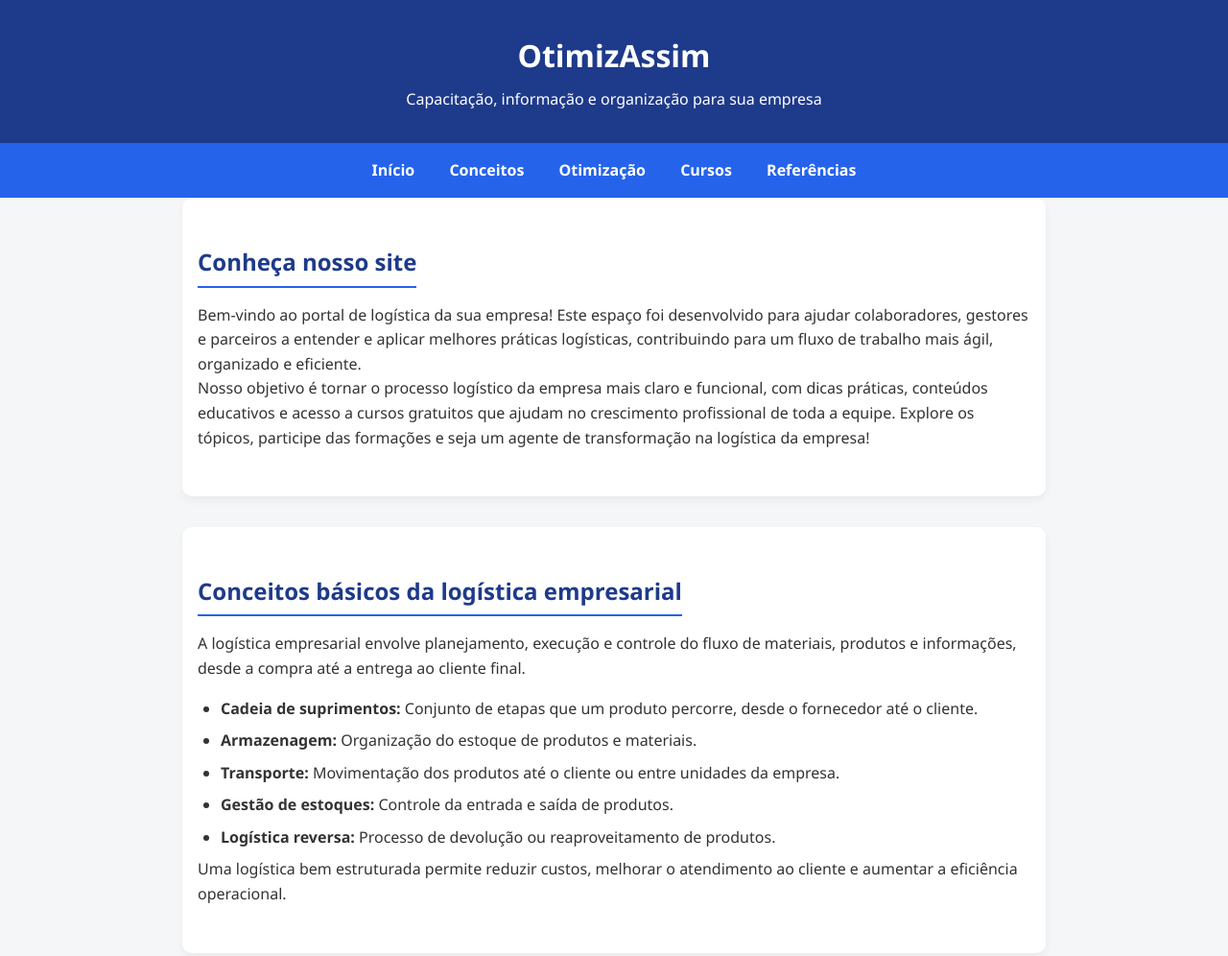
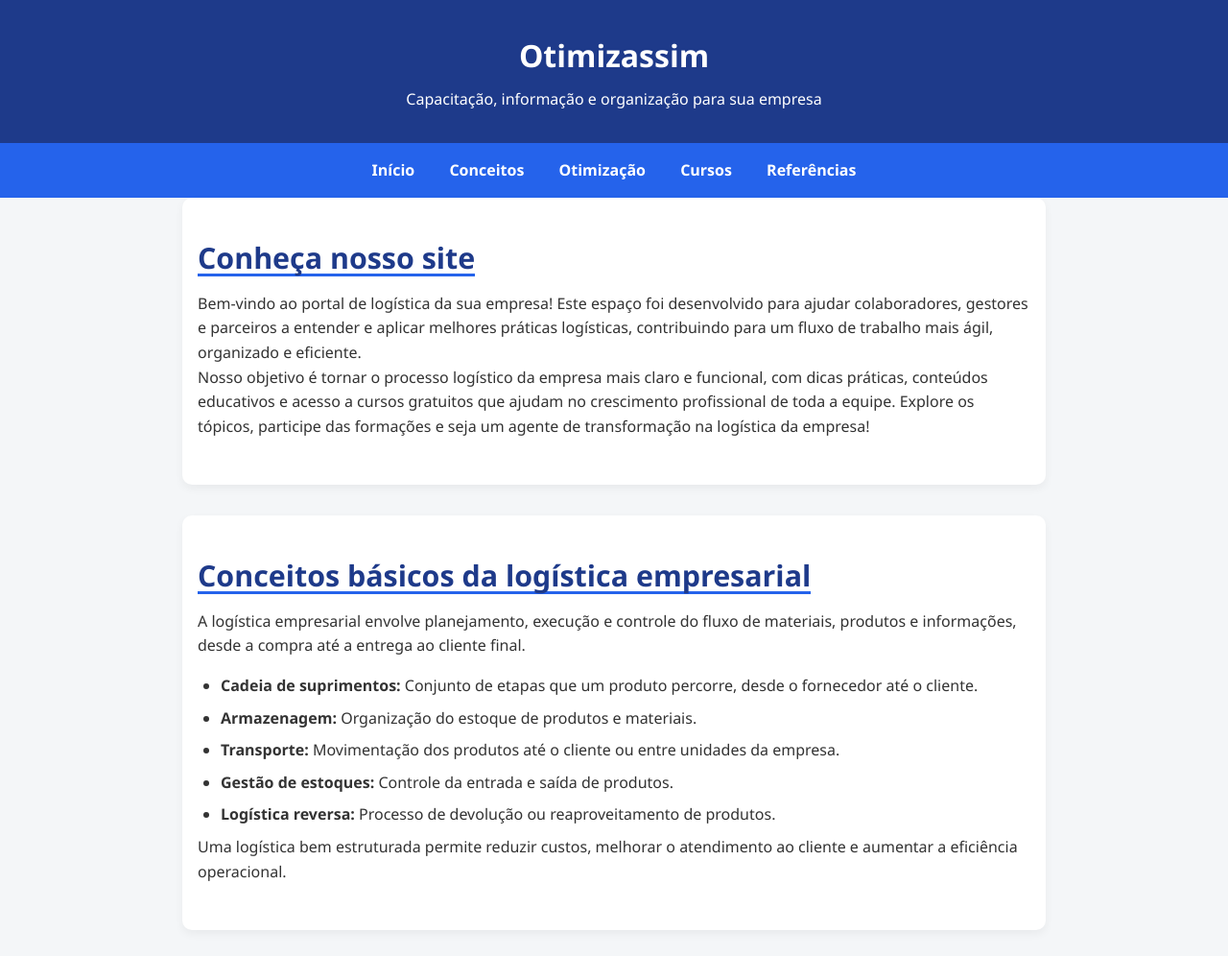
Before and after one commit to Heavenamdhell/OtimizAssim, a plain HTML site: page index.html in a window 1280 px wide. Shown: the top 996 px of the page at 96% size. Drawn offline with Linux system fonts and the light colour scheme.

Commit message:
index.html

```diff
--- a/index.html
+++ b/index.html
@@ -59,13 +59,15 @@
       box-shadow: 0 4px 10px rgba(0,0,0,0.05);
     }
 
-    h2 {
-      color: #1e3a8a;
-      margin-bottom: 1rem;
-      border-bottom: 2px solid #2563eb;
-      display: inline-block;
-      padding-bottom: 0.3rem;
-    }
+     h2 {
+  color: #1e3a8a;
+  font-size: 1.9rem;
+  line-height: 1;
+  border-bottom: 3px solid #2563eb;
+  display: inline-block;
+  margin-bottom: 1rem;
+  padding-bottom: 0;
+}
 
     ul, ol {
       margin-left: 1.5rem;
@@ -97,7 +99,7 @@
 <body>
 
   <header>
-    <h1>OtimizAssim</h1>
+    <h1>Otimizassim</h1>
     <p>Capacitação, informação e organização para sua empresa</p>
   </header>
 
```
